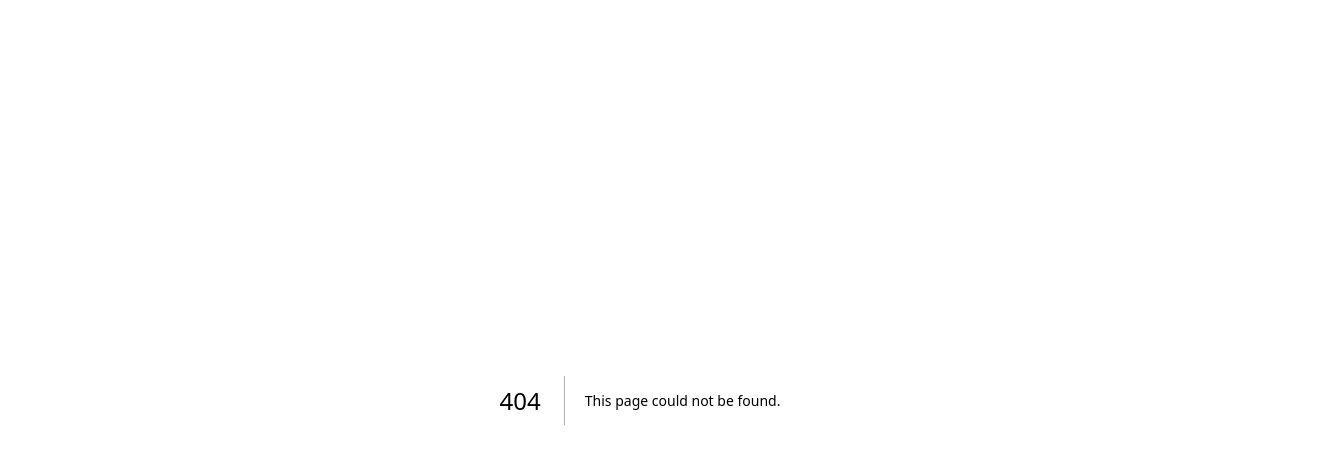
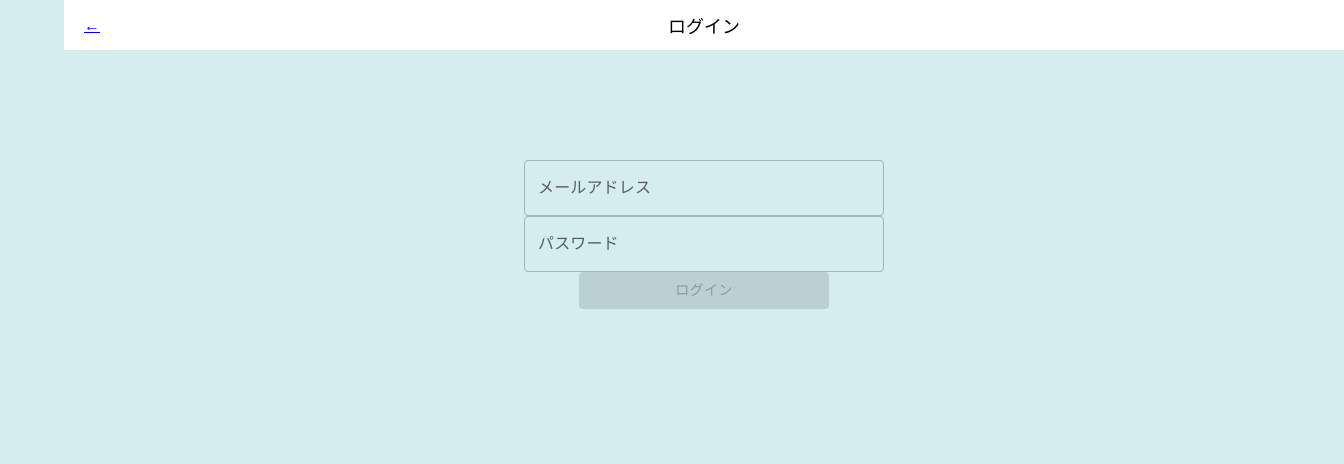
Before and after one commit to SuwaGeeks/Suwaaa, a Next.js app in the folder suwaaa-app/: page /login in a window 1280 px wide. Before the commit this address had no page. Shown: the top 464 px of the page, 1344 px wide, since content can reach past the window. Built offline with nearby package versions, Linux system fonts and the light colour scheme.

Commit message:
loginページを追加

```diff
--- /dev/null
+++ b/suwaaa-app/app/login/page.tsx
@@ -0,0 +1,40 @@
+// pages/login.tsx
+'use client'
+import { useState } from 'react';
+import { Button, Container, TextField } from '@mui/material';
+import styles from '../signup/page.module.css';
+import TopBar from '../../components/TopBar';
+
+export default function Login() {
+  const [email, setEmail] = useState('');
+  const [password, setPassword] = useState('');
+
+  return (
+    <Container className={styles.container}>
+      <TopBar goBackTo="/start" pageTitle="ログイン" />
+      <div className={styles.inputContainer}>
+        <TextField
+          className={styles.inputField}
+          label="メールアドレス"
+          variant="outlined"
+          type="email"
+          onChange={(e) => setEmail(e.target.value)}
+        />
+        <TextField
+          className={styles.inputField}
+          label="パスワード"
+          variant="outlined"
+          type="password"
+          onChange={(e) => setPassword(e.target.value)}
+        />
+        <Button
+          variant="contained"
+          className={styles.button}
+          disabled={!email || !password}
+        >
+          ログイン
+        </Button>
+      </div>
+    </Container>
+  );
+}
--- a/suwaaa-app/app/signup/page.module.css
+++ b/suwaaa-app/app/signup/page.module.css
@@ -1,4 +1,4 @@
-/* signup/page.module.css */
+/* signup,login/page.module.css */
 .container {
     display: flex;
     flex-direction: column;
```
